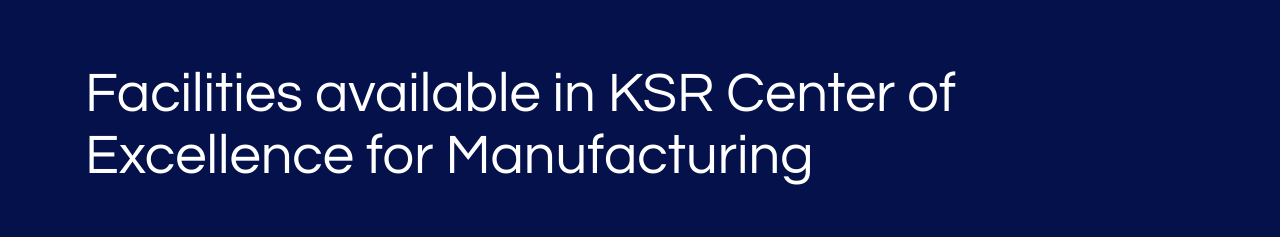
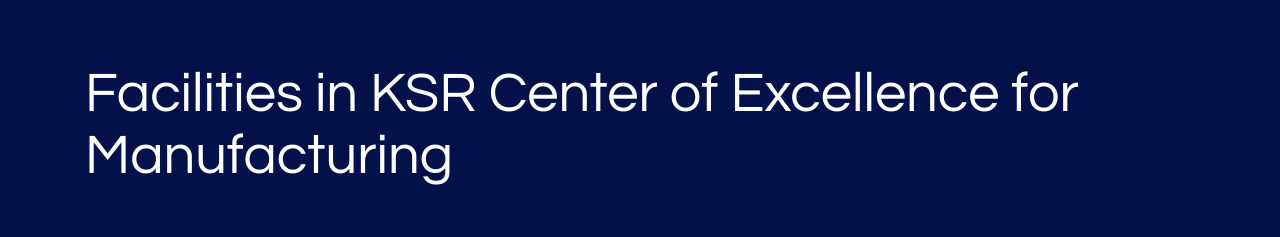
Before and after one commit to jawakarD/ptc_with_git, a plain HTML site: page facilities.html in a window 1280 px wide. Shown: the top 237 px of the page. Drawn offline with Linux system fonts and the light colour scheme.

Commit message:
changed some titles

```diff
--- a/facilities.html
+++ b/facilities.html
@@ -1,4 +1,4 @@
-<!DOCTYPE html>
+    <!DOCTYPE html>
 <html lang="en">
 <head>
   <meta charset="UTF-8">
@@ -43,7 +43,7 @@
 
 <header class="jumbotron jumbotron-fluid text-white mb-0">
     <div class="container">
-    <div class="display-4 mb-4">Facilities available in KSR Center of Excellence for Manufacturing</div>
+    <div class="display-4 mb-4">Facilities in KSR Center of Excellence for Manufacturing</div>
     </div>
 </header>
 
```
Also changed, not shown: index.html (+1 -1 lines).
